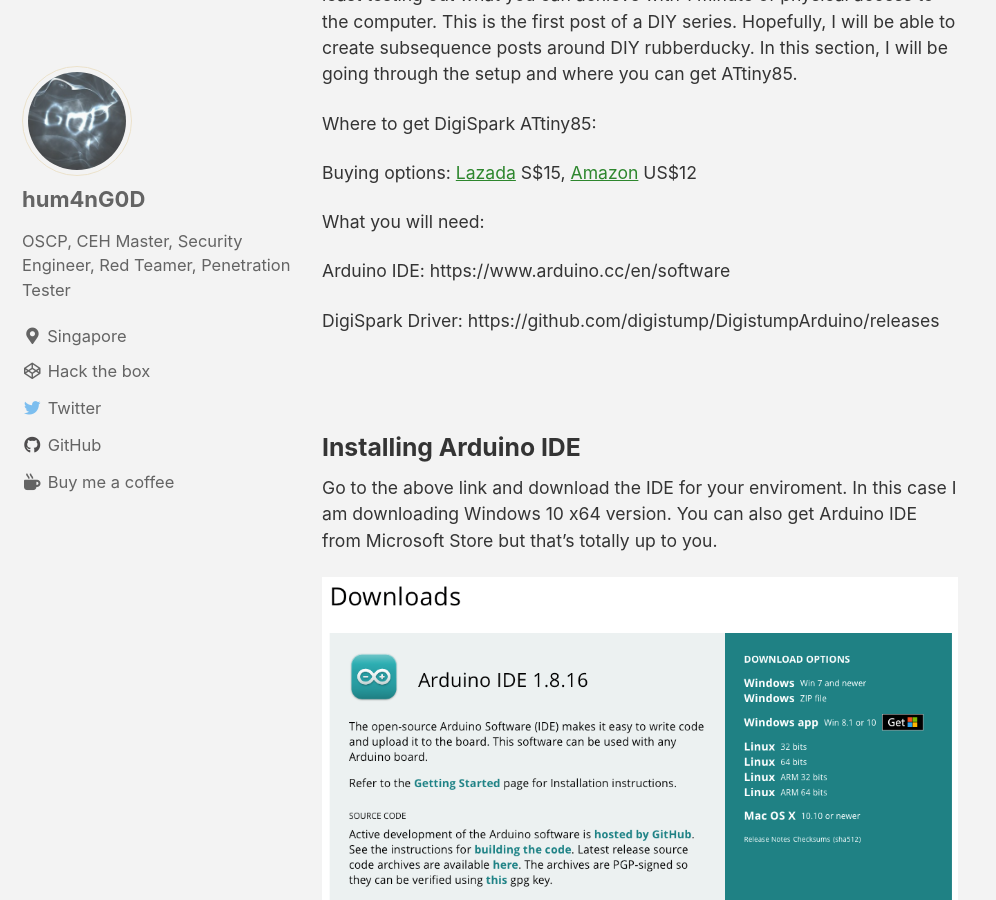
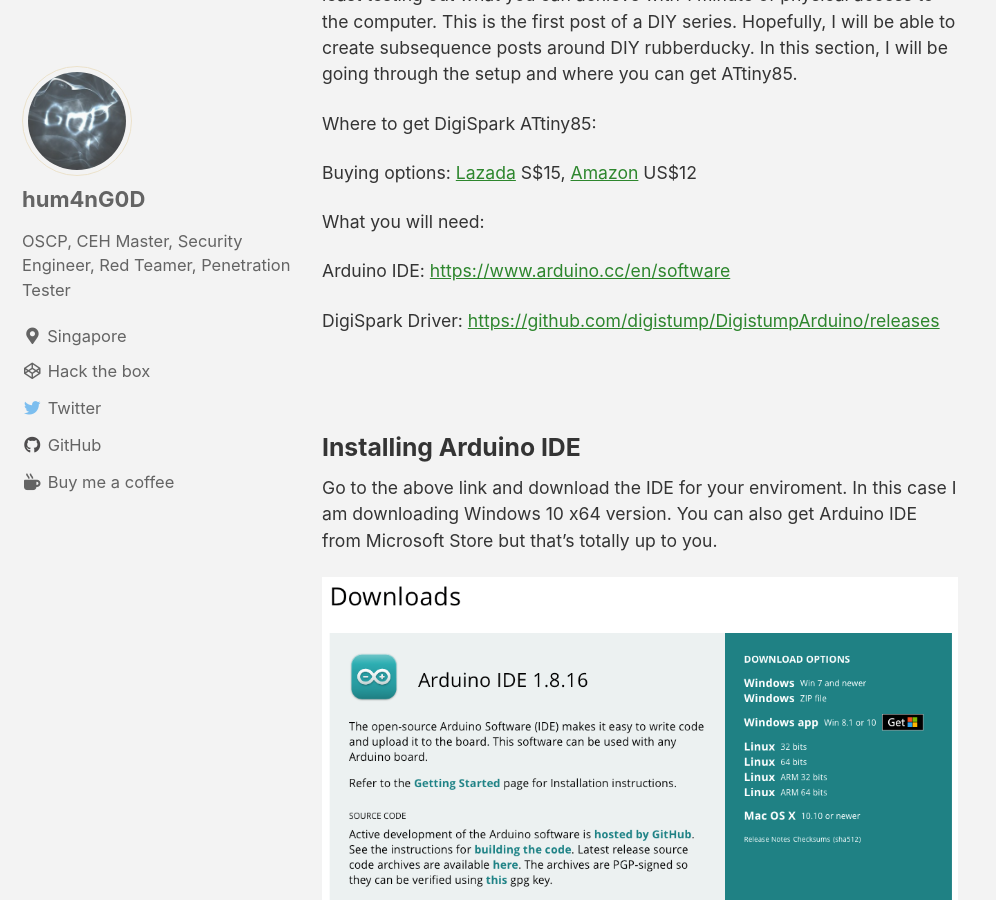
Before and after one commit to hum4nG0D/hum4nG0D.github.io, a Jekyll site: the page built from _posts/2021-06-22-$3-DIY-RubberDucky.md, in a window 1280 px wide and 900 px high, scrolled down 658 px. Shown: the whole window, without its empty margins (0-996 px from the left). Built offline with Jekyll 4.4.1, drawn with Linux system fonts in a browser that asks for light colours; cached includes are drawn as plain includes; part of the change alters nothing that is shown.

```diff
--- a/_posts/2021-06-22-$3-DIY-RubberDucky.md
+++ b/_posts/2021-06-22-$3-DIY-RubberDucky.md
@@ -19,9 +19,9 @@ Buying options: [Lazada](https://www.lazada.sg/products/5pcs-attiny85-digispark-
 
 What you will need:
 
-Arduino IDE: https://www.arduino.cc/en/software
+Arduino IDE: [https://www.arduino.cc/en/software](https://www.arduino.cc/en/software)
 
-DigiSpark Driver: https://github.com/digistump/DigistumpArduino/releases
+DigiSpark Driver: [https://github.com/digistump/DigistumpArduino/releases](https://github.com/digistump/DigistumpArduino/releases)
 
 <br>
 
```
